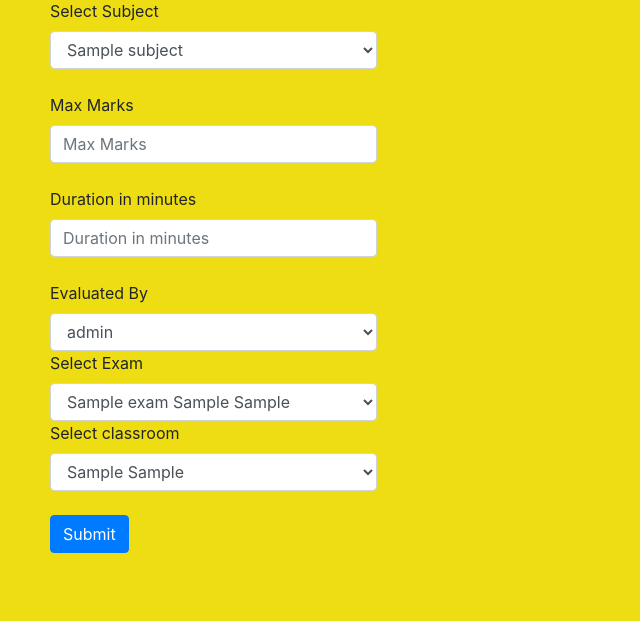
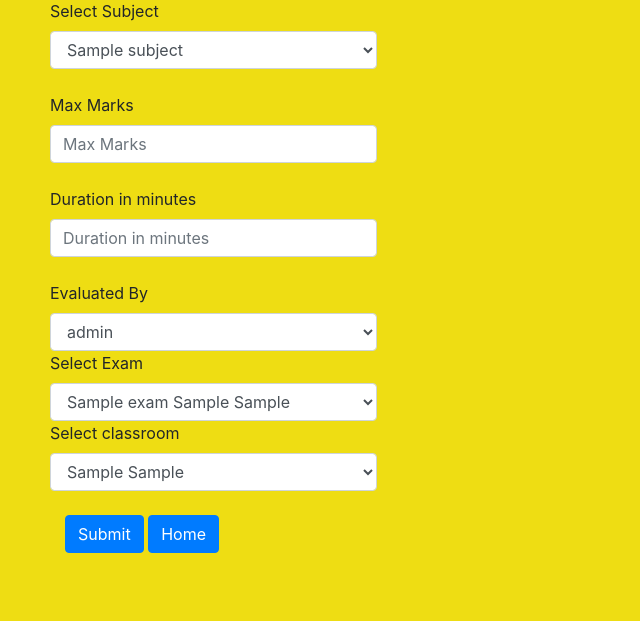
Before and after one commit to Akshayvm98/saaperp, a Django app: page /test/ in a window 1280 px wide. Shown: the part 107-728 px from the top of the page, without its empty margins (0-640 px from the left). Run offline with Django 3.2, Linux system fonts and the light colour scheme; a user stored in the database is signed in; data comes from the database, SQL or seed files in the repository; tables that the repository leaves empty hold one stand-in row (values such as "Sample post"); some libraries are stand-ins or nearby versions.

Commit message:
thirdupdate

```diff
--- a/schoolerp/views.py
+++ b/schoolerp/views.py
@@ -7,7 +7,7 @@ from django.contrib.auth import login, authenticate,logout
 
 
 def home(request):
-	return render(request,'home.html')
+	return render(request,'dashboard.html')
 
 def signin(request):
 	if request.method == "POST":
--- a/templates/base.html
+++ b/templates/base.html
@@ -3,6 +3,8 @@
 	<head>
 		<title>SAPP</title>
 		<link rel="stylesheet" href="https://stackpath.bootstrapcdn.com/bootstrap/4.1.3/css/bootstrap.min.css" integrity="sha384-MCw98/SFnGE8fJT3GXwEOngsV7Zt27NXFoaoApmYm81iuXoPkFOJwJ8ERdknLPMO" crossorigin="anonymous">
+		{%block meta%}
+		{%endblock%}
 	</head>
 	<body style="background-color:#EEDD13">
 		<div class="login">
--- a/templates/test.html
+++ b/templates/test.html
@@ -31,6 +31,16 @@
 				<option value="{{room.id}}">{{room.standard}}  {{room.section}}</option>
 			{% endfor %}
 		</select><br>
-		<input class="btn btn-primary" type="submit" name="submit"></input>
+		<div class="container">
+			<div class="row">
+				<div class="col-sm">
+					<input class="btn btn-primary" type="submit" name="submit"></input>
+					<a class="btn btn-primary" href="/dashboard/" role="button">Home</a><br>
+
+
+				</div>
+			</div>
+		</div>
+
 	</form>
 {% endblock %}
```
Also changed, not shown: templates/score.html (+9 -2 lines).
